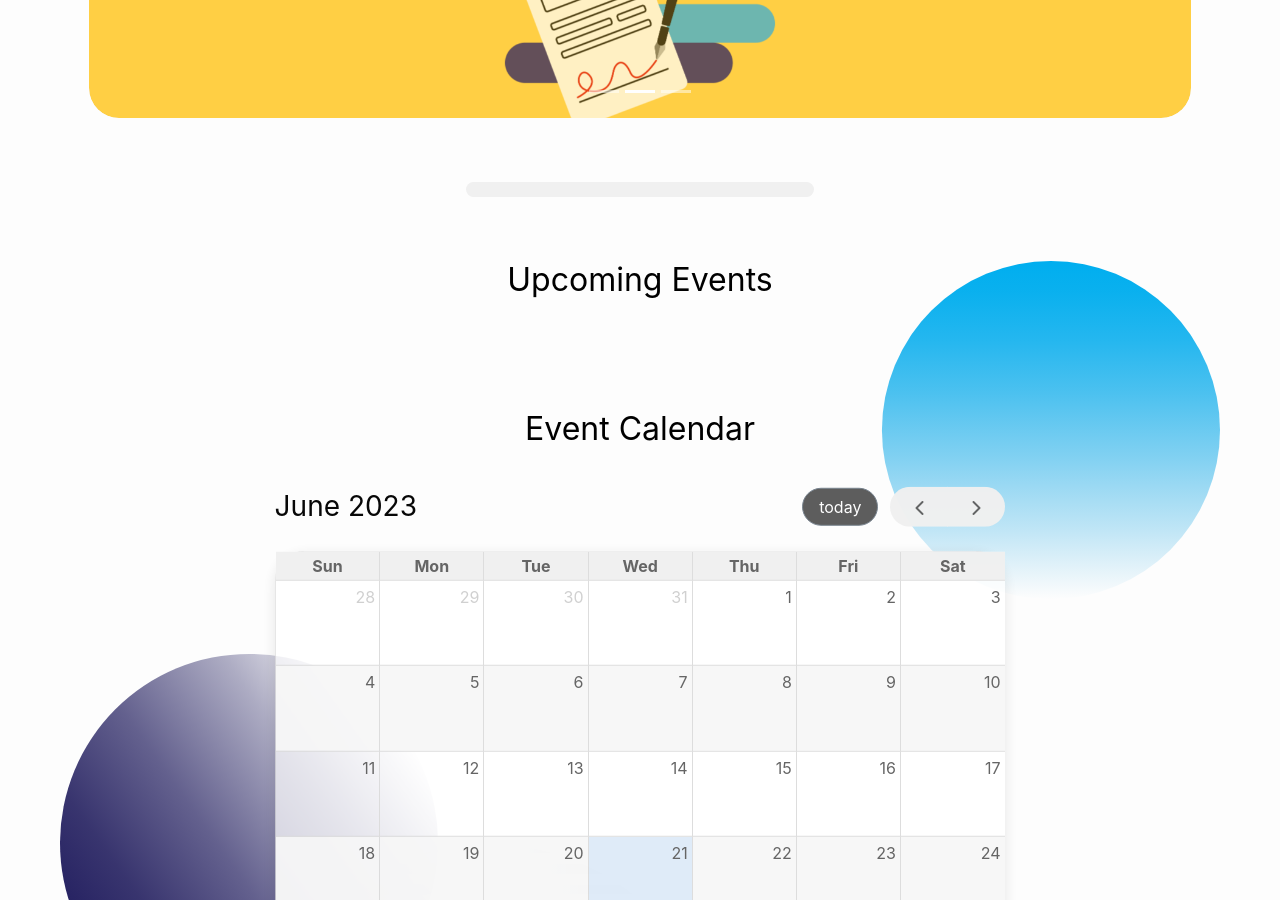
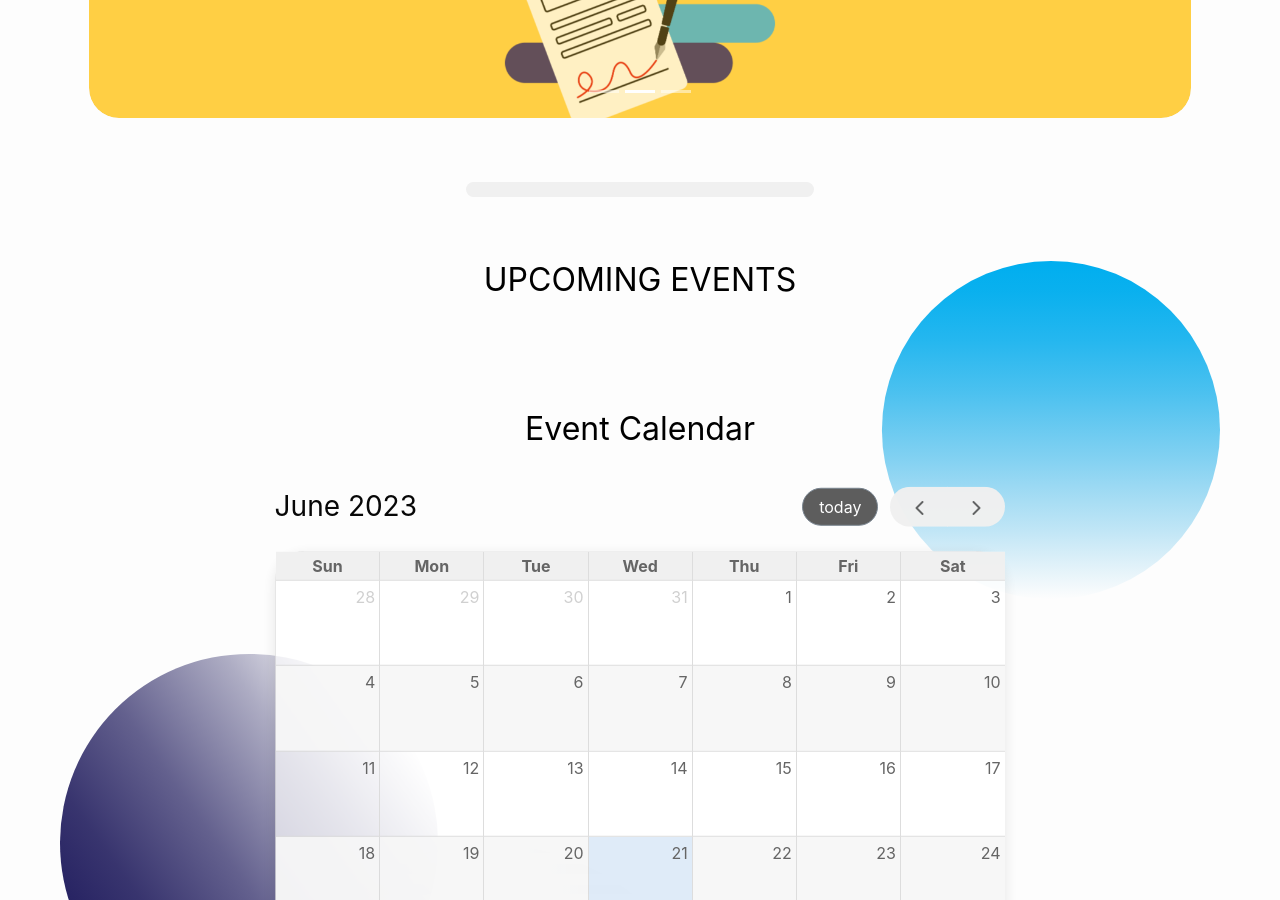
Before and after one commit to ASME-at-UCI/website, a Jekyll site: the page built from index.markdown, in a window 1280 px wide and 900 px high, scrolled down 430 px. Built offline with Jekyll 4.4.1, drawn with Linux system fonts in a browser that asks for light colours; nearby versions of some CDN libraries; comment, search, counter and statistics services are not loaded.

```diff
--- a/_includes/calendar.html
+++ b/_includes/calendar.html
@@ -4,7 +4,7 @@
 <div class="event-board">
     <div id="google-calendar-cards" class="container" style="text-align: center;">
     <h2 class="animate__animated p-0 mx-auto" style="text-align: center;">
-        Upcoming Events
+        UPCOMING EVENTS
     </h2>
     </div>
 
```
